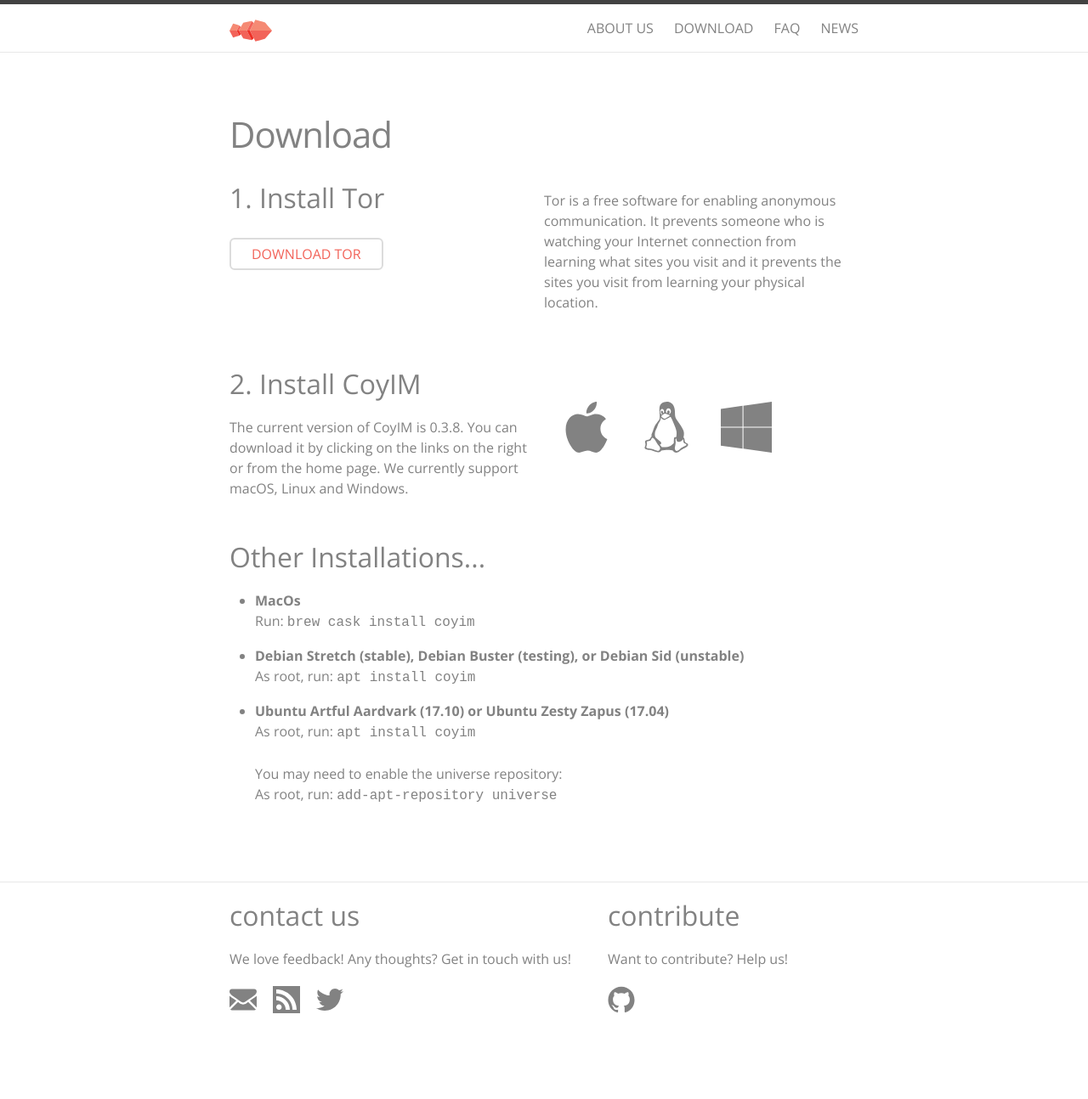
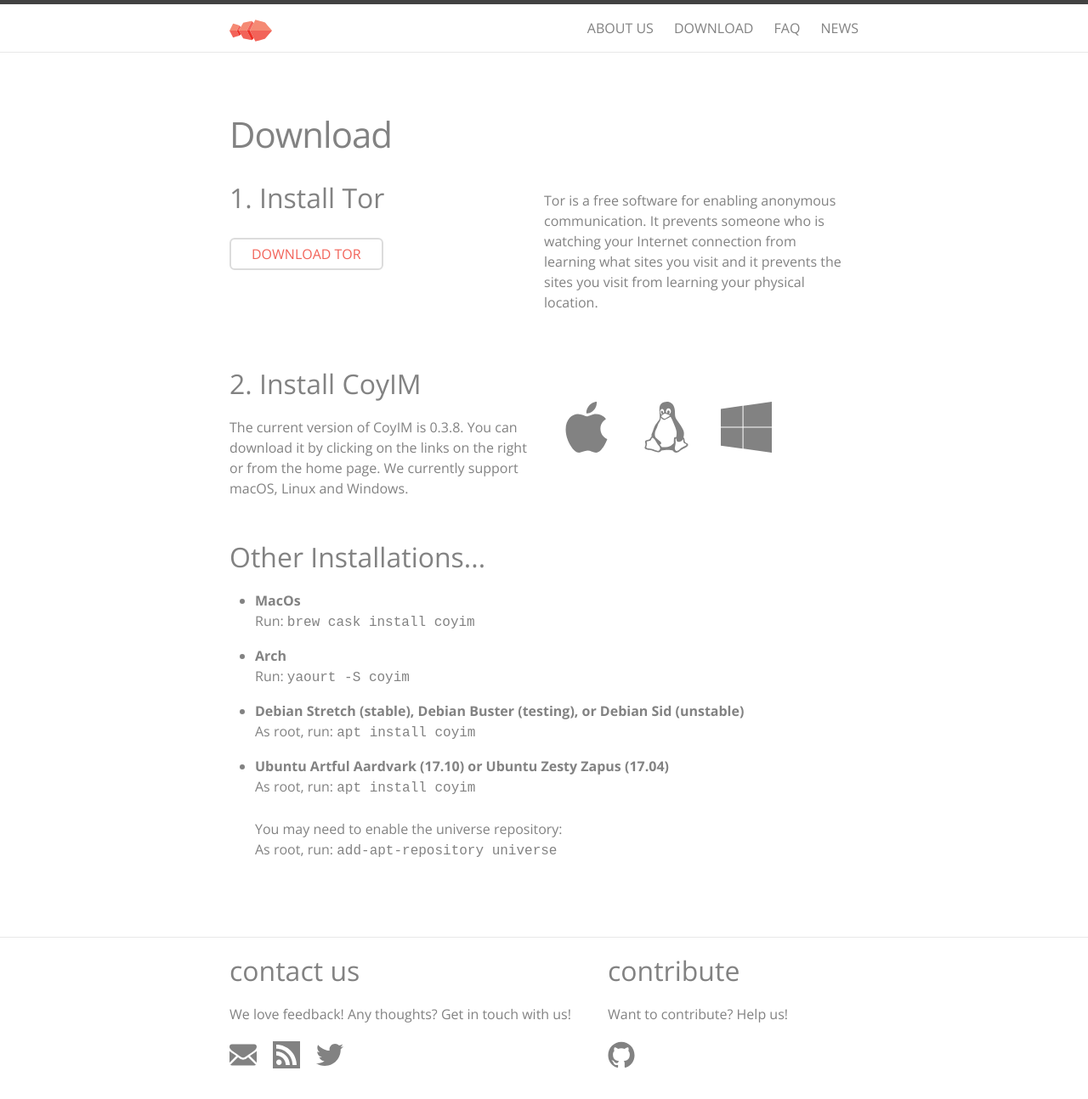
Before and after one commit to coyim/coyim-page, a Jekyll site: the page built from download.html, in a window 1280 px wide and 1294 px high. Shown: the whole window at 85% size. Built offline with Jekyll 4.4.1, drawn with Linux system fonts in a browser that asks for light colours.

Commit message:
Adds instruction to install using yaourt

```diff
--- a/download.html
+++ b/download.html
@@ -55,6 +55,11 @@
       </p>
     </li>
     <li>
+      <p><b>Arch</b><br>
+        Run: <code> yaourt -S coyim</code><br>
+      </p>
+    </li>
+    <li>
       <p><b>Debian Stretch (stable), Debian Buster (testing), or Debian Sid (unstable)</b><br>
       As root, run: <code> apt install coyim</code><br>
       </p>
```
